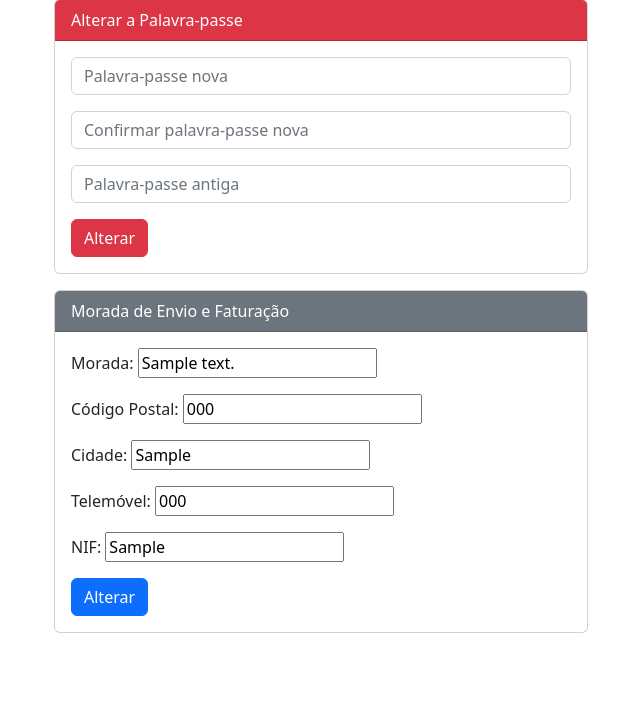
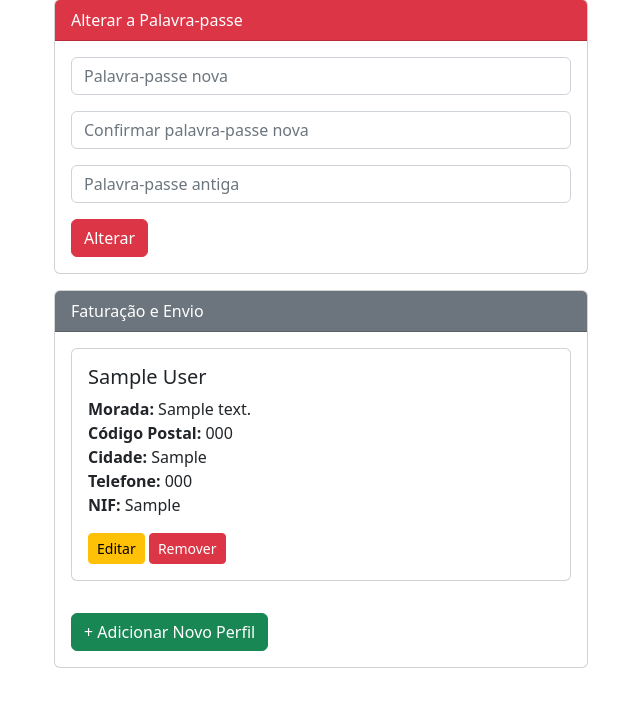
Before and after one commit to godbernaz/django-petiscos-w-docker, a Django app: page /accounts/profile/ in a window 1280 px wide. Shown: the part 476-1200 px from the top of the page, without its empty margins (319-959 px from the left). Run offline with Django 5.2, Linux system fonts and the light colour scheme; a user stored in the database is signed in; tables that the repository leaves empty hold one stand-in row (values such as "Sample post"); parts of the project's set-up code (start-up, migrations or seed data) failed here and were passed over.

Commit message:
I had to do a major change to userbilling. Now a user can have multiple user billings perfils, having a CRUD functionality for it.

```diff
--- a/accounts/forms.py
+++ b/accounts/forms.py
@@ -95,39 +95,34 @@ class ChangePasswordForm(SetPasswordForm):
 
         return old_password
 
-class UserAddressForm(forms.ModelForm):
+class UserBillingForm(forms.ModelForm):
     class Meta:
         model = UserBilling
-        fields = ['address', 'postal_code', 'city', 'phone', 'nif']
+        fields = ['name', 'address', 'postal_code', 'city', 'phone', 'nif', 'is_default']
         labels = {
+            'name': 'Nome do Perfil',
             'address': 'Morada',
             'city': 'Cidade',
             'postal_code': 'Código Postal',
             'phone': 'Telemóvel',
             'nif': 'NIF',
+            'is_default': 'Definir como padrão',
         }
 
-    # Check that the postal code is in the correct format (XXXX-XXX)
-    def validate_postal_code_format(self):
-        postal_code = self.cleaned_data['postal_code']
-        if not postal_code or not re.match(r'^\d{4}-\d{3}$', postal_code):
+    def clean_postal_code(self):
+        postal_code = self.cleaned_data.get('postal_code')
+        if postal_code and not re.match(r'^\d{4}-\d{3}$', postal_code):
             raise forms.ValidationError("O código postal deve estar no formato XXXX-XXX.")
         return postal_code
 
-     # Validate cell phone number (only numbers and exactly 9 digits)
-    def validate_phone_format(self):
+    def clean_phone(self):
         phone = self.cleaned_data.get('phone')
-        if phone and not phone.isdigit():
-            raise forms.ValidationError('O número de telemóvel deve conter apenas números.')
-        if len(phone) != 9:
-            raise forms.ValidationError('O número de telemóvel deve conter exatamente 9 dígitos.')
+        if phone and (not phone.isdigit() or len(phone) != 9):
+            raise forms.ValidationError("O número de telemóvel deve conter exatamente 9 dígitos e apenas números.")
         return phone
 
-    # Validate the NIF(Tax Number) (only numbers and 9 digits)
-    def validate_nif_format(self):
+    def clean_nif(self):
         nif = self.cleaned_data.get('nif')
-        if nif and not nif.isdigit():
-            raise forms.ValidationError('O NIF deve conter apenas números.')
-        if len(nif) != 9:
-            raise forms.ValidationError('O NIF deve conter exatamente 9 dígitos.')
+        if nif and (not nif.isdigit() or len(nif) != 9):
+            raise forms.ValidationError("O NIF deve conter exatamente 9 dígitos e apenas números.")
         return nif
--- a/accounts/views.py
+++ b/accounts/views.py
@@ -1,7 +1,7 @@
 # accounts/views.py
 from django.contrib.auth import update_session_auth_hash
 from allauth.account.utils import send_email_confirmation
-from django.shortcuts import render, redirect
+from django.shortcuts import render, redirect, get_object_or_404
 from django.contrib import messages
 from django.contrib.auth import login
 from django.utils.decorators import method_decorator
@@ -10,7 +10,7 @@
 from allauth.account.models import EmailAddress
 from django.shortcuts import redirect
 
-from .forms import UserProfileForm, UserAddressForm, ChangePasswordForm
+from .forms import UserProfileForm, UserBillingForm, ChangePasswordForm
 from .models import UserBilling
 
 @method_decorator(login_required, name='dispatch')
@@ -20,55 +20,49 @@
     def get(self, request, *args, **kwargs):
         user = request.user
         profile_form = UserProfileForm(instance=user)
+        password_form = ChangePasswordForm(user)
+        billing_profiles = UserBilling.objects.filter(user=user)
 
-        try:
-            billing_info = user.billing_info
-        except UserBilling.DoesNotExist:
-            billing_info = None
+        # Form para adicionar novo perfil
+        new_billing_form = UserBillingForm()
 
-        address_form = UserAddressForm(instance=billing_info)
-        password_form = ChangePasswordForm(user)
+        # Form para editar um perfil (caso seja selecionado)
+        billing_id = request.GET.get('edit_billing')
+        edit_billing_instance = get_object_or_404(UserBilling, id=billing_id, user=user) if billing_id else None
+        edit_billing_form = UserBillingForm(instance=edit_billing_instance) if edit_billing_instance else None
 
-        # Check if the email is verified
         email_verified = EmailAddress.objects.filter(user=user, verified=True).exists()
 
         return render(request, self.template_name, {
             'profile_form': profile_form,
-            'address_form': address_form,
             'password_form': password_form,
             'email_verified': email_verified,
+            'billing_profiles': billing_profiles,
+            'new_billing_form': new_billing_form,
+            'edit_billing_form': edit_billing_form,
+            'edit_billing_instance': edit_billing_instance,
         })
 
     def post(self, request, *args, **kwargs):
         user = request.user
-        billing_info, created = UserBilling.objects.get_or_create(user=user)
+        profile_form = UserProfileForm(request.POST, instance=user)
+        password_form = ChangePasswordForm(user, request.POST)
+        billing_profiles = UserBilling.objects.filter(user=user)
 
-        profile_form = UserProfileForm(request.POST, instance=user)
-        address_form = UserAddressForm(request.POST, instance=billing_info)
-        password_form = ChangePasswordForm(user, request.POST)
+        # Form para adicionar novo perfil
+        new_billing_form = UserBillingForm(request.POST)
 
         email_verified = EmailAddress.objects.filter(user=user, verified=True).exists()
 
         if 'save_profile' in request.POST and profile_form.is_valid():
-            # Check if the e-mail has been changed
             new_email = profile_form.cleaned_data.get('email')
             if new_email and new_email != user.email:
-                # Remove old e-mail
                 EmailAddress.objects.filter(user=user).delete()
-                # Create a new unverified e-mail
                 EmailAddress.objects.create(user=user, email=new_email, verified=False)
-
-                # Send confirmation e-mail again
                 send_email_confirmation(request, user)
 
-            # Save changes to the profile
             profile_form.save()
             messages.success(request, "Dados do perfil atualizados com sucesso!")
-            return redirect('account_profile')
-
-        elif 'save_address' in request.POST and address_form.is_valid():
-            address_form.save()
-            messages.success(request, "Morada atualizada com sucesso!")
             return redirect('account_profile')
 
         elif 'change_password' in request.POST and password_form.is_valid():
@@ -77,10 +71,45 @@
             messages.success(request, "A tua password foi alterada com sucesso!")
             return redirect('account_profile')
 
-        # Reload the page with the updated status
+        elif 'add_billing' in request.POST and new_billing_form.is_valid():
+            billing = new_billing_form.save(commit=False)
+            billing.user = user
+            billing.save()
+            messages.success(request, "Novo perfil de faturação adicionado com sucesso!")
+            return redirect('account_profile')
+
+        elif 'delete_billing' in request.POST:
+            billing_id = request.POST.get('billing_id')
+            billing_to_delete = get_object_or_404(UserBilling, id=billing_id, user=user)
+
+            # Verifica se o perfil a ser deletado é o padrão
+            was_default = billing_to_delete.is_default
+
+            billing_to_delete.delete()
+
+            # Se o perfil excluído era o padrão, atribuir outro como padrão
+            if was_default:
+                next_default = UserBilling.objects.filter(user=user).first()
+                if next_default:
+                    next_default.is_default = True
+                    next_default.save()
+
+            messages.success(request, "Perfil de faturação removido com sucesso!")
+            return redirect('account_profile')
+
+        elif 'edit_billing' in request.POST:
+            billing_id = request.POST.get('billing_id')
+            billing_to_edit = get_object_or_404(UserBilling, id=billing_id, user=user)
+            edit_billing_form = UserBillingForm(request.POST, instance=billing_to_edit)
+            if edit_billing_form.is_valid():
+                edit_billing_form.save()
+                messages.success(request, "Perfil de faturação atualizado com sucesso!")
+                return redirect('account_profile')
+
         return render(request, self.template_name, {
             'profile_form': profile_form,
-            'address_form': address_form,
             'password_form': password_form,
             'email_verified': email_verified,
+            'billing_profiles': billing_profiles,
+            'new_billing_form': new_billing_form,
         })
--- a/templates/account/profile.html
+++ b/templates/account/profile.html
@@ -18,7 +18,7 @@
             </div>
 
             <div class="mt-3">
-                <div class="alert {% if email_verified %}alert-success{% else %}alert-warning{% endif %}" role="alert">
+                <div class="alert {% if email_verified %}alert-success{% else %}alert-warning{% endif %}">
                     {% if email_verified %}
                         ✅ O teu email está verificado.
                     {% else %}
@@ -40,13 +40,74 @@
             </div>
 
             <div class="card mt-3">
-                <div class="card-header bg-secondary text-white">Morada de Envio e Faturação</div>
+                <div class="card-header bg-secondary text-white">Faturação e Envio</div>
                 <div class="card-body">
-                    <form method="post">
-                        {% csrf_token %}
-                        {{ address_form.as_p }}
-                        <button type="submit" name="save_address" class="btn btn-primary">Alterar</button>
-                    </form>
+                    {% if not billing_profiles %}
+                        <p>Sem perfis de faturação.</p>
+                    {% endif %}
+
+                    <div class="row">
+                        {% for billing in billing_profiles %}
+                        <div class="col-md-12 mb-3">
+                            <div class="card">
+                                <div class="card-body">
+                                    <h5 class="card-title">{{ billing.name }}</h5>
+                                    <p class="card-text">
+                                        <strong>Morada:</strong> {{ billing.address }}<br>
+                                        <strong>Código Postal:</strong> {{ billing.postal_code }}<br>
+                                        <strong>Cidade:</strong> {{ billing.city }}<br>
+                                        <strong>Telefone:</strong> {{ billing.phone }}<br>
+                                        <strong>NIF:</strong> {{ billing.nif }}
+                                    </p>
+
+                                    <!-- Botão de Editar -->
+                                    <button class="btn btn-warning btn-sm" data-bs-toggle="modal" data-bs-target="#editBillingModal{{ billing.id }}">
+                                        Editar
+                                    </button>
+
+                                    <!-- Form para Remover -->
+                                    <form method="post" class="d-inline">
+                                        {% csrf_token %}
+                                        <input type="hidden" name="billing_id" value="{{ billing.id }}">
+                                        <button type="submit" name="delete_billing" class="btn btn-danger btn-sm">Remover</button>
+                                    </form>
+                                </div>
+                            </div>
+                        </div>
+
+                        <!-- Modal de Edição -->
+                        <div class="modal fade" id="editBillingModal{{ billing.id }}" tabindex="-1" aria-labelledby="editBillingModalLabel" aria-hidden="true">
+                            <div class="modal-dialog">
+                                <div class="modal-content">
+                                    <div class="modal-header">
+                                        <h5 class="modal-title">Editar Perfil de Faturação</h5>
+                                        <button type="button" class="btn-close" data-bs-dismiss="modal" aria-label="Close"></button>
+                                    </div>
+                                    <div class="modal-body">
+                                        <form method="post">
+                                            {% csrf_token %}
+                                            <input type="hidden" name="billing_id" value="{{ billing.id }}">
+                                            {{ new_billing_form.as_p }}
+                                            <button type="submit" name="edit_billing" class="btn btn-primary">Guardar Alterações</button>
+                                        </form>
+                                    </div>
+                                </div>
+                            </div>
+                        </div>
+                        {% endfor %}
+                    </div>
+
+                    <button class="btn btn-success mt-3" data-bs-toggle="collapse" data-bs-target="#addBillingForm">
+                        + Adicionar Novo Perfil
+                    </button>
+
+                    <div id="addBillingForm" class="collapse mt-3">
+                        <form method="post">
+                            {% csrf_token %}
+                            {{ new_billing_form.as_p }}
+                            <button type="submit" name="add_billing" class="btn btn-primary">Guardar</button>
+                        </form>
+                    </div>
                 </div>
             </div>
         </div>
```
Also changed, not shown: accounts/admin.py (+8 -44 lines), accounts/models.py (+16 -21 lines), accounts/migrations/0006_userbilling_is_default_userbilling_name_and_more.py (added).
